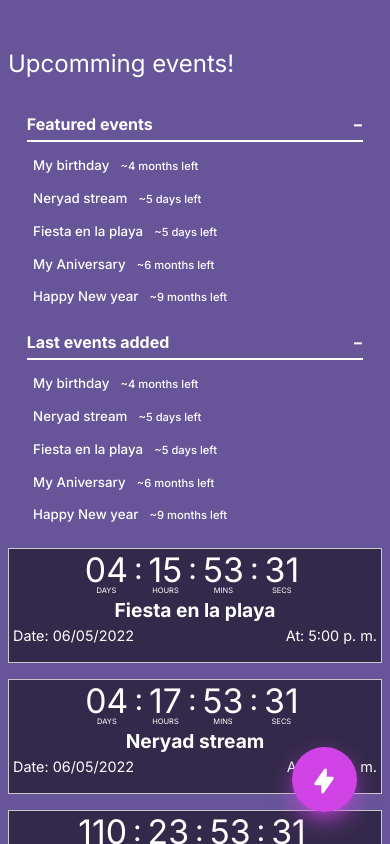
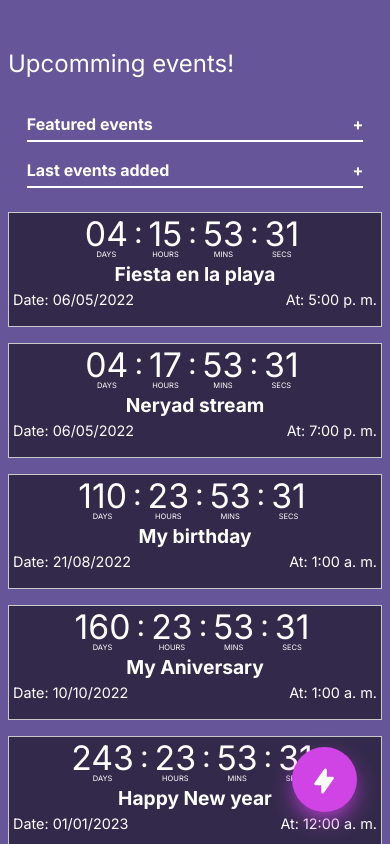
Before and after one commit to ruslanguns/portfolio-apps, a Next.js app in the folder 1-CountDown-Timer/app/: page / in a window 390 px wide. Shown: the top 844 px of the page. Built offline with nearby package versions, Linux system fonts and the light colour scheme.

Commit message:
Collapsable initial status based on media queries

```diff
--- a/1-CountDown-Timer/app/components/Collapsable.js
+++ b/1-CountDown-Timer/app/components/Collapsable.js
@@ -1,8 +1,15 @@
-import { useState } from 'react'
+import { useEffect, useState } from 'react'
+import useResponsiveMQ from '../shared/hooks/useResponsiveMQ'
 import styles from '../styles/Collapsable.module.css'
 
 const Collapsable = ({ label, children }) => {
+  const { isSmall } = useResponsiveMQ()
   const [isOpen, setIsOpen] = useState(true)
+
+  useEffect(() => {
+    console.log('isSmall:', isSmall)
+    isSmall && setIsOpen(false)
+  }, [isSmall])
 
   const toggle = () => setIsOpen(!isOpen)
 
--- a/1-CountDown-Timer/app/package.json
+++ b/1-CountDown-Timer/app/package.json
@@ -18,6 +18,7 @@
     "next": "12.1.5",
     "react": "18.1.0",
     "react-dom": "18.1.0",
+    "react-responsive": "^9.0.0-beta.6",
     "start-server-and-test": "^1.14.0"
   },
   "devDependencies": {
--- /dev/null
+++ b/1-CountDown-Timer/app/shared/hooks/useResponsiveMQ.js
@@ -0,0 +1,11 @@
+import { useMediaQuery } from 'react-responsive'
+
+const useResponsiveMQ = () => {
+  const isSmall = useMediaQuery({ query: '(max-width: 680px)' })
+
+  return {
+    isSmall,
+  }
+}
+
+export default useResponsiveMQ
--- a/1-CountDown-Timer/app/styles/Event.module.css
+++ b/1-CountDown-Timer/app/styles/Event.module.css
@@ -1,6 +1,6 @@
 .container {
   @apply flex justify-center bg-[#665598] text-white;
-  height: 100vh;
+  min-height: 100vh;
 }
 
 .main {
--- a/1-CountDown-Timer/app/styles/FloatingButton.module.css
+++ b/1-CountDown-Timer/app/styles/FloatingButton.module.css
@@ -97,7 +97,7 @@
   }
 }
 
-@media screen and (max-width: 640px) {
+@media screen and (max-width: 1000px) {
   .container {
     margin-inline-end: 1em;
   }
```
Also changed, not shown: 1 other file (tests, documents, lock files or other folders).
